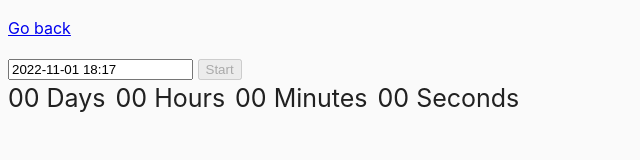
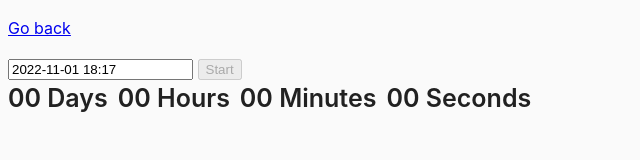
Before and after one commit to AleXKeepeR21/goit-js-hw-09, a website built with Parcel: page src/02-timer.html in a window 1280 px wide. Shown: the whole page, without its empty margins (0-640 px from the left). Built offline with nearby package versions, Linux system fonts and the light colour scheme.

Commit message:
bugfix 2task

```diff
--- a/src/css/common.css
+++ b/src/css/common.css
@@ -20,5 +20,6 @@ img {
 .timer {
   display: flex;
   font-size: 25px;
+  font-weight: 600;
   gap: 10px;
 }
--- a/src/js/02-timer.js
+++ b/src/js/02-timer.js
@@ -39,11 +39,11 @@ startBtn.addEventListener('click', startTimeBtn);
 
 function startTimeBtn() {
   const startTime = calendar.selectedDates[0];
-  console.log(startTime);
+  // console.log(startTime);
 
   interval = setInterval(() => {
     const deltaTime = startTime - Date.now();
-    console.log(deltaTime);
+    // console.log(deltaTime);
     if (deltaTime <= 0) {
       clearInterval(interval);
       return;
```
Also changed, not shown: src/js/03-promises.js (+0 -71 lines).
